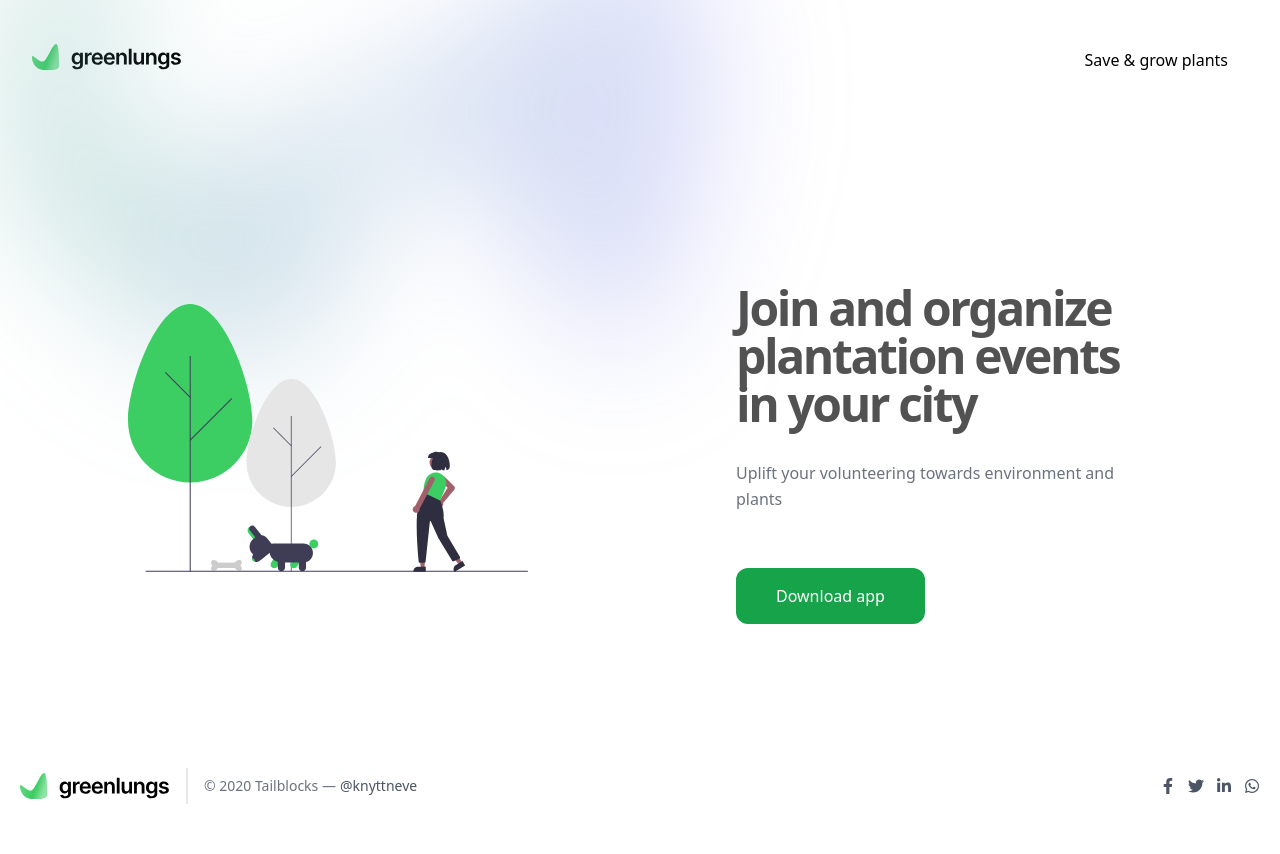
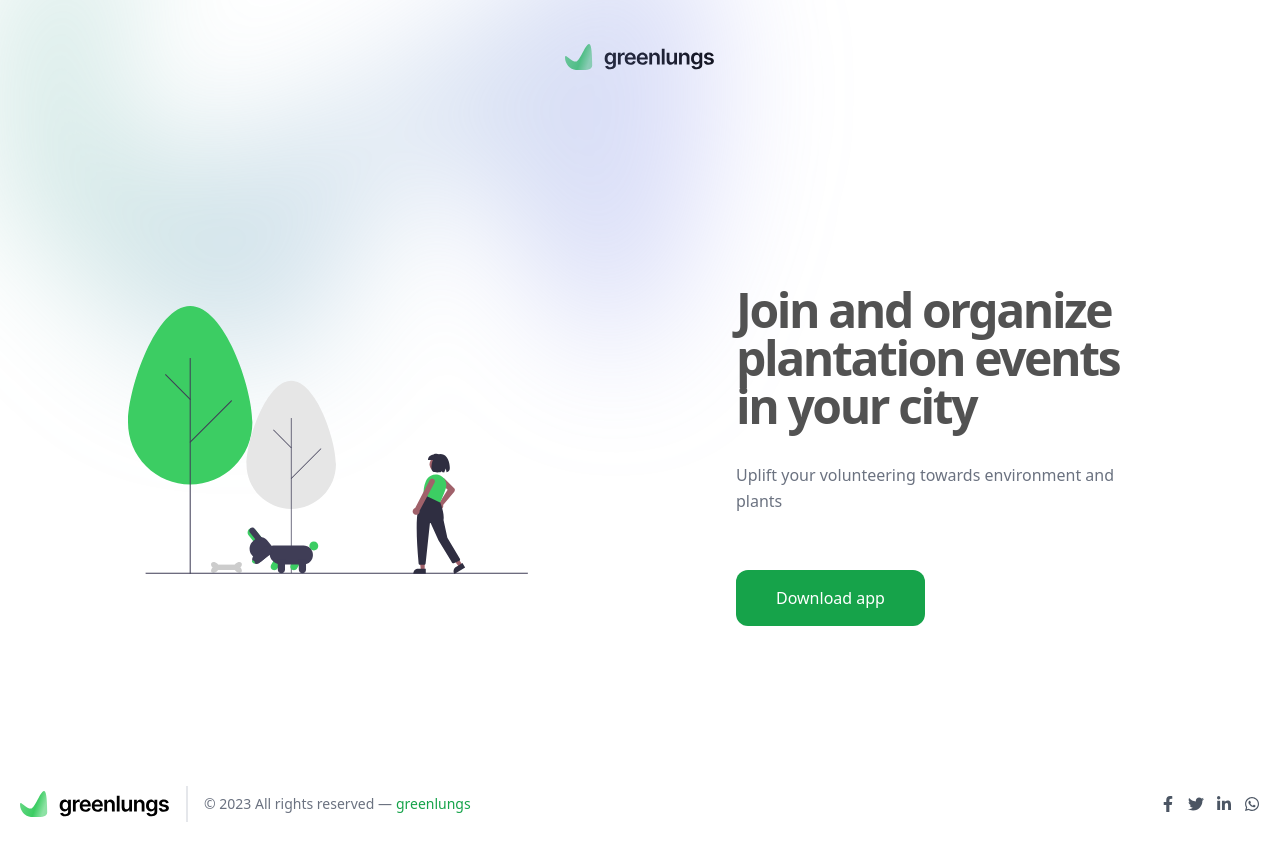
Before and after one commit to Ankitupa007/diversion-2k23-greenlungs-web, a Next.js app: page / in a window 1280 px wide. Built offline with nearby package versions, Linux system fonts and the light colour scheme.

Commit message:
some significant UI changges

```diff
--- a/app/Footer.jsx
+++ b/app/Footer.jsx
@@ -14,8 +14,8 @@ export default function Footer() {
                     </Link>
 
                 </div>
-                <p class="text-sm text-gray-500 sm:ml-4 sm:pl-4 sm:border-l-2 sm:border-gray-200 sm:py-2 sm:mt-0 mt-4">© 2020 Tailblocks —
-                    <a href="https://twitter.com/knyttneve" class="text-gray-600 ml-1" rel="noopener noreferrer" target="_blank">@knyttneve</a>
+                <p class="text-sm text-gray-500 sm:ml-4 sm:pl-4 sm:border-l-2 sm:border-gray-200 sm:py-2 sm:mt-0 mt-4">© {date} All rights reserved —
+                    <a href="https://greenlungs.co" class="text-green-600 ml-1" rel="noopener noreferrer" target="_blank">greenlungs</a>
                 </p>
                 <span class="inline-flex sm:ml-auto sm:mt-0 mt-4 justify-center sm:justify-start">
                     <FacebookShareButton
--- a/app/Header.jsx
+++ b/app/Header.jsx
@@ -5,7 +5,7 @@ import { FaGooglePlay } from 'react-icons/fa'
 export default function Header() {
     return (
         <nav className="w-full">
-            <div className="flex justify-between px-10 mx-auto py-4 lg:max-w-7xl md:px-8">
+            <div className="flex justify-center px-10 mx-auto py-4 lg:max-w-7xl md:px-8">
                 <div>
                     <div className="flex items-center justify-between py-3 md:py-5 rounded-lg mt-2">
                         <Link href="">
@@ -13,17 +13,6 @@ export default function Header() {
                         </Link>
                     </div>
                 </div>
-
-                <div>
-
-                    <div className="flex items-center justify-between py-3 md:py-5">
-                        <Link href="/" className="">
-                            <p className="inline-flex py-3 px-5 rounded-lg items-center hover:text-green-500 focus:outline-none">Save & grow plants</p>
-                        </Link>
-
-                    </div>
-
-                </div>
             </div>
 
         </nav>
--- a/app/Landing.jsx
+++ b/app/Landing.jsx
@@ -3,7 +3,7 @@ function Landing() {
     return (
         <div>
             <section>
-                <div class="px-4 mx-auto max-w-7xl sm:px-6 md:px-12 lg:px-24 lg:py-28">
+                <div class="px-4 mx-auto max-w-7xl sm:px-6 md:px-12 lg:px-24 lg:py-32">
                     <div class="flex flex-wrap items-center mx-auto max-w-7xl">
                         <div class="w-full lg:max-w-lg lg:w-1/2 rounded-xl">
                             <div>
@@ -20,7 +20,7 @@ function Landing() {
                             </div>
                         </div>
                         <div class="flex flex-col items-start mt-12 mb-16 text-left lg:flex-grow lg:w-1/2 lg:pl-6 xl:pl-24 md:mb-0 xl:mt-0">
-                            <span class="mb-8 text-xs font-bold tracking-widest text-green-600 uppercase"> </span>
+                            <span class="mb-8 text-xs font-bold tracking-widest text-green-400 uppercase"> </span>
                             <h1 class="mb-8 text-4xl font-bold leading-none tracking-tighter text-neutral-600 md:text-7xl lg:text-5xl">Join and organize plantation events in your city</h1>
                             <p class="mb-8 text-base leading-relaxed text-left text-gray-500">Uplift your volunteering towards environment and plants</p>
                             <div class="mt-0 lg:mt-6 max-w-7xl sm:flex">
```
